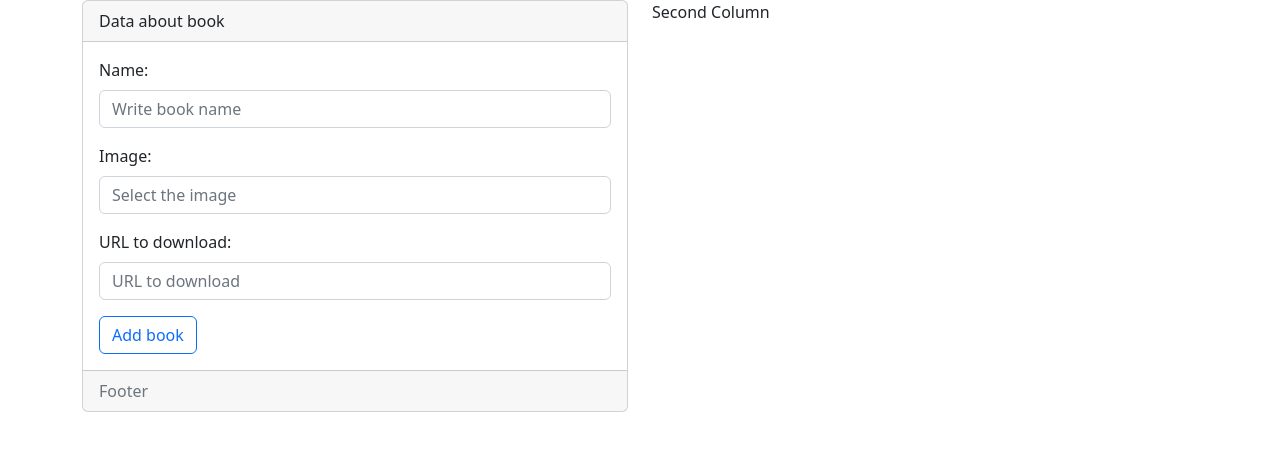
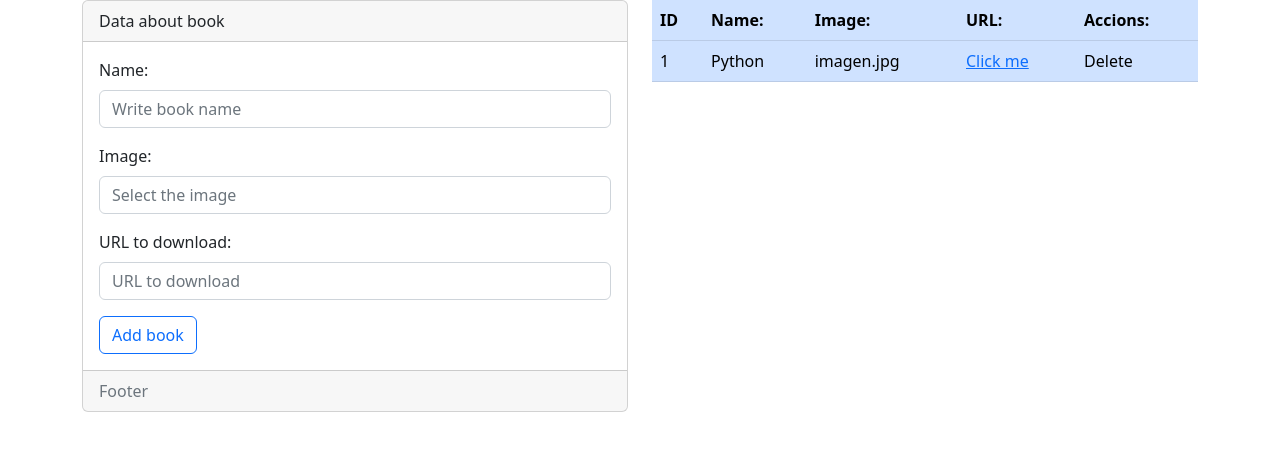
Before and after one commit to Evanderss/Website-with-Flask-and-MySQL, a Flask app: page /admin/books in a window 1280 px wide. Shown: the part 56-507 px from the top of the page. Run offline with Flask 2, Linux system fonts and the light colour scheme.

Commit message:
managment books's table

```diff
--- a/templates/admin/books.html
+++ b/templates/admin/books.html
@@ -31,7 +31,28 @@
             </div>
         </div>
         <div class="col-md-6">
-            Second Column
+            <div class="table-responsive-md">
+                <table class="table table-primary">
+                    <thead>
+                        <tr>
+                            <th scope="col">ID</th>
+                            <th scope="col">Name:</th>
+                            <th scope="col">Image:</th>
+                            <th scope="col">URL:</th>
+                            <th scope="col">Accions:</th>
+                        </tr>
+                    </thead>
+                    <tbody>
+                        <tr class="">
+                            <td>1</td>
+                            <td>Python</td>
+                            <td>imagen.jpg</td>
+                            <td><a href="https://www.amazon.com.mx/Mastering-Python-powerful-efficient-capabilities/dp/1800207727/ref=asc_df_1800207727/?tag=gledskshopmx-20&linkCode=df0&hvadid=547232958635&hvpos=&hvnetw=g&hvrand=2076185541452249790&hvpone=&hvptwo=&hvqmt=&hvdev=c&hvdvcmdl=&hvlocint=&hvlocphy=1010043&hvtargid=pla-1605764166947&psc=1">Click me</a></td>
+                            <td>Delete</td>
+                        </tr>
+                    </tbody>
+                </table>
+            </div>
         </div>
     </div>
 </div>
```
